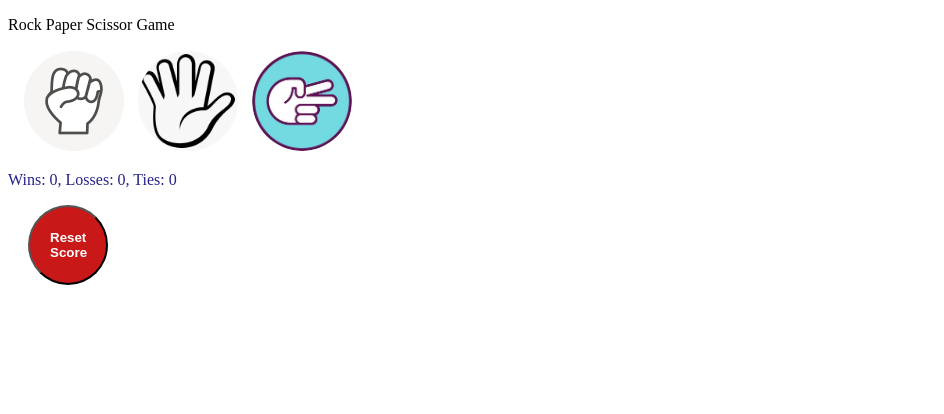
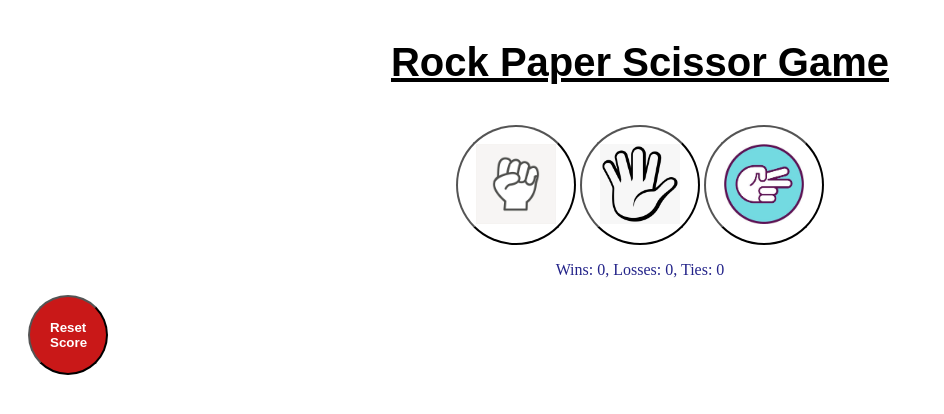
Before and after one commit to Lokendraa-Singh/Rock-paper-scissor-repo, a plain HTML site: page index.html in a window 1280 px wide. Shown: the whole page, without its empty margins (0-944 px from the left). Drawn offline with Linux system fonts and the light colour scheme.

Commit message:
Updated code

```diff
--- a/index.html
+++ b/index.html
@@ -10,7 +10,8 @@
     <link rel="stylesheet" href="style.css" />
   </head>
   <body>
-    <p>Rock Paper Scissor Game</p>
+    <div class="container">
+      <p class="para">Rock Paper Scissor Game</p>
 
       <button class="btn" onclick="playGame('Rock')">
         <img
@@ -41,6 +42,7 @@
       <button class="btns" onclick="ResetScore()">
         Reset Score
       </button>
+    </div>
 
     <script src="script.js"></script>
   </body>
--- a/style.css
+++ b/style.css
@@ -1,18 +1,27 @@
-.btn {
-  width: 100px;
-  height: 100px;
-  border-radius: 50%;
+.para{
+  font-size: 40px;
+  text-decoration: underline;
+  font-family: Arial;
+  font-weight: bold;
+}
+
+.container{
+
+  text-align: center;
+}
+
+.btn{
+  width: 120px;
+  height: 120px;
+  border-radius: 60px;
+
   background-color: white;
   cursor: pointer;
-  border: none;
-  margin-left: 10px;
 }
 
-.image {
-  width: 100px;
-  height: 100px;
-  border-radius: 50%;
-  border-color: black;
+.image{
+  width: 80px;
+  height: 80px;
 }
 
 .btns {
@@ -30,11 +39,6 @@
   cursor: pointer;
 }
 
-body {
-  display: block;
-  align-items: center;
-}
-
 .js-score{
   color: rgb(35, 35, 137);
 }
```
Lines whose indentation alone changed are shown as unchanged.
